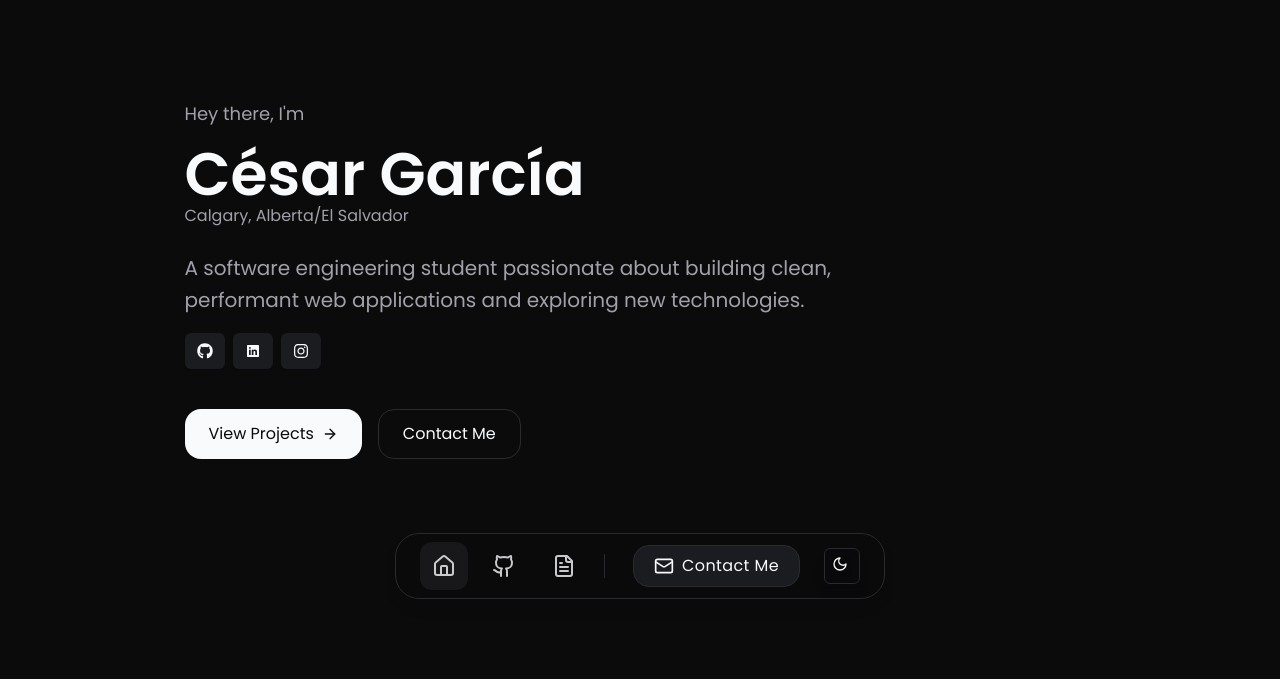
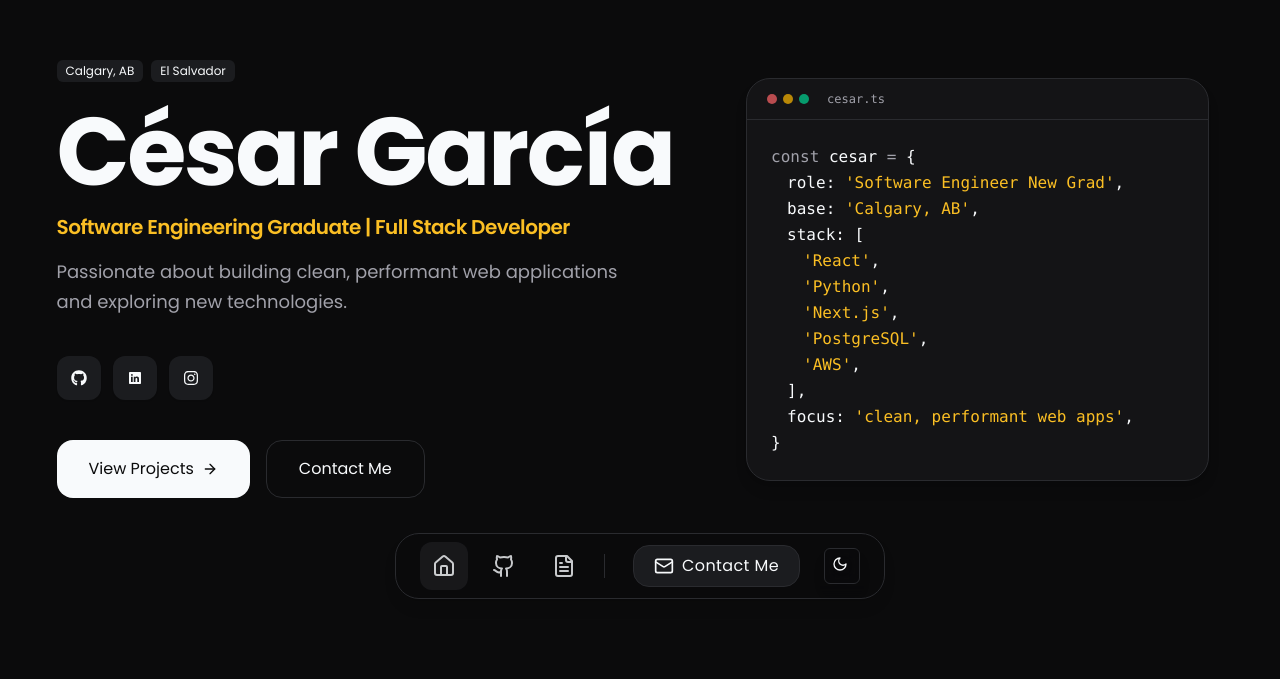
Before and after one commit to cesargarciari/Portfolio-Website, a React (Vite) app: page / in a window 1280 px wide. Shown: the part 121-800 px from the top of the page. Built offline with nearby package versions, Linux system fonts and the light colour scheme.

Commit message:
feat(ui): made changes to the home page to enhance the look and updated some sections

```diff
--- a/src/components/SkillsSection.tsx
+++ b/src/components/SkillsSection.tsx
@@ -44,6 +44,7 @@ const skillCategories: SkillCategory[] = [
       { key: "supabase",   label: "Supabase",   url: "https://supabase.com/" },
       { key: "mysql",      label: "MySQL",      url: "https://www.mysql.com/" },
       { key: "prisma",     label: "Prisma",     url: "https://www.prisma.io/" },
+      { key: "dynamodb",     label: "DynamoDB",     url: "https://aws.amazon.com/dynamodb/" },
     ],
   },
   {
@@ -57,12 +58,14 @@ const skillCategories: SkillCategory[] = [
     ],
   },
   {
-    name: "AI & Automation",
+    name: "AI, Automation and Cloud",
     skills: [
       { key: "githubactions", label: "GitHub Actions", url: "https://github.com/features/actions" },
-      { key: "claude",        label: "Claude AI",      url: "https://claude.ai/" },
       { key: "greptile",      label: "Greptile",       url: "https://greptile.com/" },
       { key: "vercel",        label: "Vercel",         url: "https://vercel.com/" },
+      { key: "aws",           label: "AWS",            url: "https://aws.amazon.com/" },
+      { key: "terraform",     label: "Terraform",      url: "https://www.terraform.io/" },
+      { key: "claude",        label: "Claude AI",      url: "https://platform.claude.com" },
     ],
   },
 ]
@@ -93,7 +96,9 @@ export default function SkillsSection() {
               viewport={{ once: true }}
               transition={{ duration: 0.5, delay: categoryIndex * 0.1 }}
             >
-              <h4 className="text-muted-foreground mb-4">{category.name}</h4>
+              <h3 className="text-muted-foreground mb-4 text-lg font-semibold sm:text-xl">
+                {category.name}
+              </h3>
               <div className="flex flex-wrap gap-4">
                 {category.skills.map((skill, skillIndex) => {
                   const iconUrl =
--- a/src/index.css
+++ b/src/index.css
@@ -1,4 +1,4 @@
-@import url('https://fonts.googleapis.com/css2?family=Poppins:wght@400;600&display=swap');
+@import url('https://fonts.googleapis.com/css2?family=Poppins:wght@400;600;700&display=swap');
 @import "tailwindcss";
 
 @custom-variant dark (&:where(.dark, .dark *));
@@ -32,6 +32,7 @@
   --color-ring: var(--ring);
 
   --color-glass: var(--glass);
+  --color-signal: var(--signal);
 }
 
 @layer base {
@@ -61,6 +62,7 @@
     --ring: #0f172a;
 
     --glass: color-mix(in oklab, #ffffff 75%, transparent);
+    --signal: #b45309;
   }
 
   .dark {
@@ -89,6 +91,7 @@
     --ring: #f8fafc;
 
     --glass: color-mix(in oklab, #0b0b0c 60%, transparent);
+    --signal: #fbbf24;
   }
 
   html,
--- a/src/pages/Home.tsx
+++ b/src/pages/Home.tsx
@@ -3,64 +3,105 @@ import { Link } from "react-router-dom"
 import { ArrowRight } from "lucide-react"
 import SkillsSection from "@/components/SkillsSection"
 import { Button } from "@/components/ui/button"
+import { Badge } from "@/components/ui/badge"
 import { FaGithub, FaInstagram } from "react-icons/fa"
 import { IoLogoLinkedin } from "react-icons/io"
+
+
+const STACK = ["React", "Python", "Next.js", "PostgreSQL" , "AWS"]
 
 export default function Home() {
   return (
     <main className="safe-bottom">
-      {/* Hero */}
+
       <section className="flex min-h-screen items-center px-4 py-24">
-        <div className="max-w-4xl mx-auto w-full">
-          <motion.p
+        <div className="mx-auto grid w-full max-w-6xl gap-16 lg:grid-cols-[1.15fr_0.85fr] lg:items-center">
+          <div>
+            <motion.div
               initial={{ opacity: 0, y: 16 }}
               animate={{ opacity: 1, y: 0 }}
               transition={{ duration: 0.4 }}
-            className="text-muted-foreground mb-4 text-lg"
+              className="mb-6 flex flex-wrap gap-2"
             >
-            Hey there, I'm
-          </motion.p>
+              <Badge variant="secondary">Calgary, AB</Badge>
+              <Badge variant="secondary">El Salvador</Badge>
+            </motion.div>
 
             <motion.h1
               initial={{ opacity: 0, y: 16 }}
               animate={{ opacity: 1, y: 0 }}
               transition={{ duration: 0.5, delay: 0.1 }}
-            className="mb-6"
+              className="mb-4 text-6xl leading-[0.95] tracking-tight sm:text-7xl lg:text-8xl"
             >
               César García
-            <p className="text-muted-foreground text-sm sm:text-base font-light">
-              Calgary, Alberta/El Salvador
-            </p>
             </motion.h1>
 
             <motion.p
               initial={{ opacity: 0, y: 16 }}
               animate={{ opacity: 1, y: 0 }}
+              transition={{ duration: 0.45, delay: 0.15 }}
+              className="text-signal mb-4 text-lg font-semibold tracking-tight sm:text-xl"
+            >
+              Software Engineering Graduate | Full Stack Developer
+            </motion.p>
+
+            <motion.p
+              initial={{ opacity: 0, y: 16 }}
+              animate={{ opacity: 1, y: 0 }}
               transition={{ duration: 0.5, delay: 0.2 }}
-            className="text-xl text-muted-foreground max-w-2xl mb-10 leading-relaxed"
+              className="mb-10 max-w-xl text-lg leading-relaxed text-muted-foreground"
             >
-            A software engineering student passionate about building clean,
-            performant web applications and exploring new technologies.
-            <div className="flex flex-row gap-2 mt-4">
+              Passionate about building clean, performant web applications and exploring new
+              technologies.
+            </motion.p>
+
+            <motion.div
+              initial={{ opacity: 0, y: 16 }}
+              animate={{ opacity: 1, y: 0 }}
+              transition={{ duration: 0.5, delay: 0.25 }}
+              className="mb-10 flex flex-wrap items-center gap-3"
+            >
               <a href="https://github.com/cesargarciari" target="_blank" rel="noopener noreferrer">
-                <Button variant="secondary" className="home-button">
-                  <FaGithub className="text-secondary-foreground" />
+                <Button
+                  variant="secondary"
+                  size="icon"
+                  className="home-button h-11 w-11 rounded-xl"
+                  aria-label="GitHub"
+                >
+                  <FaGithub className="text-secondary-foreground text-lg" />
                 </Button>
               </a>
 
-              <a href="https://www.linkedin.com/in/cesargarciarivas/" target="_blank" rel="noopener noreferrer">
-                <Button variant="secondary" className="home-button">
-                  <IoLogoLinkedin className="text-secondary-foreground" />
+              <a
+                href="https://www.linkedin.com/in/cesargarciarivas/"
+                target="_blank"
+                rel="noopener noreferrer"
+              >
+                <Button
+                  variant="secondary"
+                  size="icon"
+                  className="home-button h-11 w-11 rounded-xl"
+                  aria-label="LinkedIn"
+                >
+                  <IoLogoLinkedin className="text-secondary-foreground text-lg" />
                 </Button>
               </a>
 
-              <a href="https://www.instagram.com/cesargarciaar/" target="_blank" rel="noopener noreferrer">
-                <Button variant="secondary" className="home-button">
-                  <FaInstagram className="text-secondary-foreground" />
+              <a
+                href="https://www.instagram.com/cesargarciaar/"
+                target="_blank"
+                rel="noopener noreferrer"
+              >
+                <Button
+                  variant="secondary"
+                  size="icon"
+                  className="home-button h-11 w-11 rounded-xl"
+                  aria-label="Instagram"
+                >
+                  <FaInstagram className="text-secondary-foreground text-lg" />
                 </Button>
               </a>
-            </div>
-          </motion.p>
+            </motion.div>
 
             <motion.div
               initial={{ opacity: 0, y: 16 }}
@@ -70,21 +111,60 @@ export default function Home() {
             >
               <Link
                 to="/projects"
-              className="inline-flex items-center gap-2 rounded-2xl bg-primary px-6 py-3 text-primary-foreground font-medium transition hover:bg-primary/90"
+                className="inline-flex items-center gap-2 rounded-2xl bg-primary px-8 py-4 font-medium text-primary-foreground transition-colors hover:bg-primary/90"
               >
                 View Projects <ArrowRight className="h-4 w-4" />
               </Link>
               <Link
                 to="/contact"
-              className="inline-flex items-center gap-2 rounded-2xl border border-border px-6 py-3 text-foreground font-medium transition hover:bg-accent"
+                className="inline-flex items-center gap-2 rounded-2xl border border-border px-8 py-4 font-medium text-foreground transition-colors hover:bg-accent"
               >
                 Contact Me
               </Link>
             </motion.div>
           </div>
+
+          <motion.div
+            initial={{ opacity: 0, y: 20, scale: 0.97 }}
+            animate={{ opacity: 1, y: 0, scale: 1 }}
+            transition={{ duration: 0.6, delay: 0.35, ease: [0.23, 1, 0.32, 1] }}
+            className="overflow-hidden rounded-3xl border border-border bg-card shadow-lg shadow-black/10"
+          >
+            <div aria-hidden className="flex items-center gap-1.5 border-b border-border px-5 py-3">
+              <span className="h-2.5 w-2.5 rounded-full bg-red-400/70" />
+              <span className="h-2.5 w-2.5 rounded-full bg-amber-400/70" />
+              <span className="h-2.5 w-2.5 rounded-full bg-emerald-400/70" />
+              <span className="ml-3 font-mono text-xs text-muted-foreground">cesar.ts</span>
+            </div>
+
+            <div className="px-6 py-6 font-mono text-sm leading-relaxed sm:text-base">
+              <p>
+                <span className="text-muted-foreground">const</span> cesar{" "}
+                <span className="text-muted-foreground">=</span> {"{"}
+              </p>
+              <p className="pl-4">
+                role: <span className="text-signal">'Software Engineer New Grad'</span>,
+              </p>
+              <p className="pl-4">
+                base: <span className="text-signal">'Calgary, AB'</span>,
+              </p>
+              <p className="pl-4">stack: [</p>
+              {STACK.map((tech) => (
+                <p key={tech} className="pl-8">
+                  <span className="text-signal">'{tech}'</span>,
+                </p>
+              ))}
+              <p className="pl-4">],</p>
+              <p className="pl-4">
+                focus: <span className="text-signal">'clean, performant web apps'</span>,
+              </p>
+              <p>{"}"}</p>
+            </div>
+          </motion.div>
+        </div>
       </section>
 
-      {/* Skills */}
+
       <SkillsSection />
       <section className="px-4 pb-24">
         <motion.div
@@ -97,7 +177,7 @@ export default function Home() {
           <div className="flex flex-col sm:flex-row items-start gap-3 mt-4">
             <Button
               variant="secondary"
-              className="w-full sm:w-auto bg-gradient-to-r from-[#00C9FF] to-[#00ffc3] hover:cursor-pointer text-black font-semibold"
+              className="w-full sm:w-auto bg-gradient-to-r from-[#fbbf24] to-[#f59e0b] hover:cursor-pointer text-black font-semibold"
               asChild
             >
               <a href="/resume.pdf" target="_blank" rel="noopener noreferrer">
```
Lines whose indentation alone changed are shown as unchanged.
